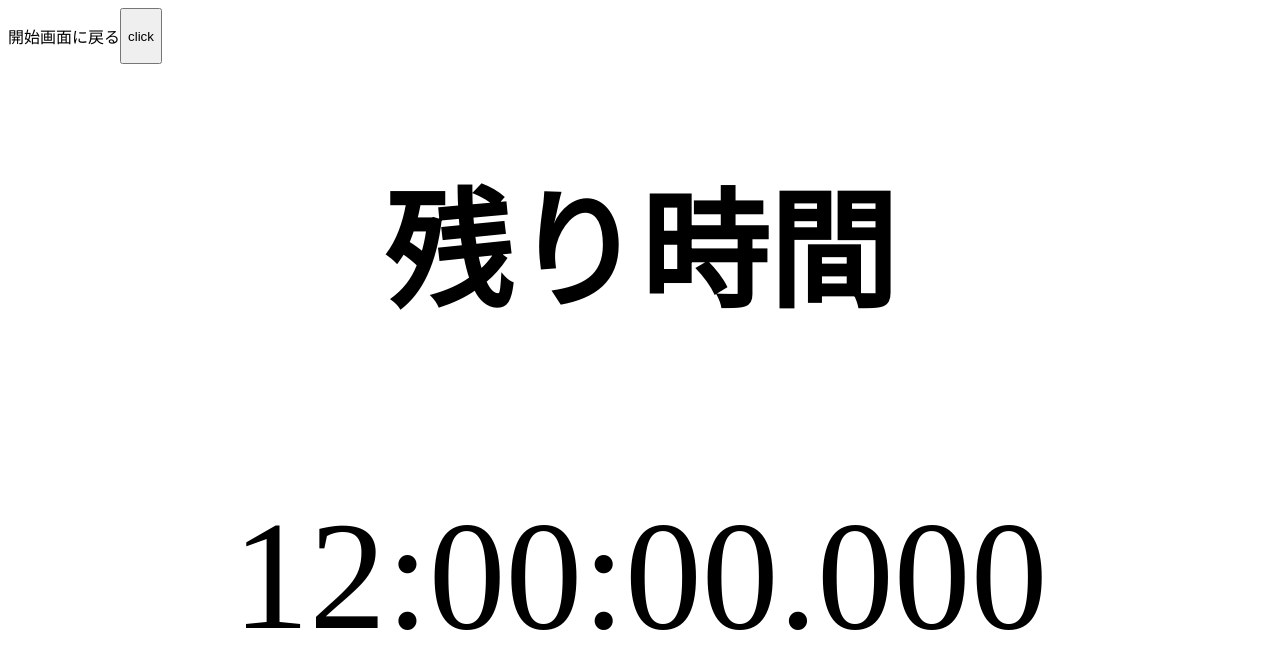
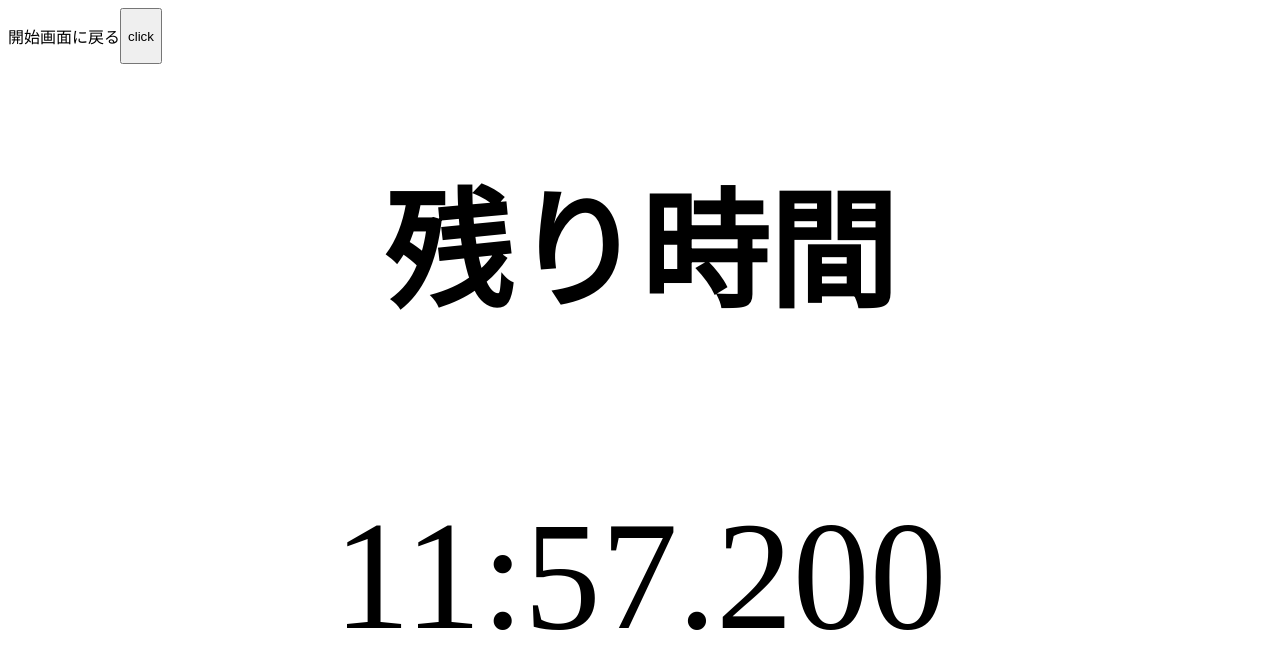
Before and after one commit to yuutyann-atcoder/yuutyann-atcoder.github.io, a plain HTML site: page PE/cooperTestHelper.html in a window 1280 px wide. Both pictures are taken after a click on the button "12分間走開始 (フルスクリーンに遷移)". Drawn offline with Linux system fonts and the light colour scheme.

Commit message:
Add countdown timer to cooperTestHelper.html
test

```diff
--- a/PE/cooperTestHelper.html
+++ b/PE/cooperTestHelper.html
@@ -26,17 +26,28 @@
             <button onclick="location.reload()">click</button>
         </div>
         <h1 style="text-align: center; font-size: 10vw;">残り時間</h1>
-        <p style="font-size: 12vw; text-align : center"> 12:00:00.000</p>
+        <p style="font-size: 12vw; text-align : center" id="timeRemaining"> 12:00:00.000</p>
     </div>
     <div class="scene3" id="scene3" style="display: none;">
         <h1>12分間走 結果</h1>
     </div>
     <script>
+        var startingTime = null;
+        function showTimeRemaining() {
+            var timeRemain = Date.now() - startingTime;
+            var miliseconds = "." + String((1000 - (timeRemain % 1000)) % 1000).padStart(3,"0");
+            var seconds = ":" + String((60 - (Math.ceil(timeRemain / 1000) % 60)) % 60).padStart(2,"0");
+            var minutes = String(12 - Math.ceil(timeRemain / 60000));
+            document.getElementById("timeRemaining").innerText = minutes + seconds + miliseconds;
+        }
         function startCooperTest() {
             document.getElementById("scene1").style.display = "none";
             document.getElementById("scene2").style.display = "inline";
             document.documentElement.requestFullscreen();
+            startingTime = Date.now();
+            setInterval(showTimeRemaining,1);
         }
+
         document.getElementById("cooperTestStartButton").addEventListener("click", startCooperTest);
     </script>
 </body>
```
